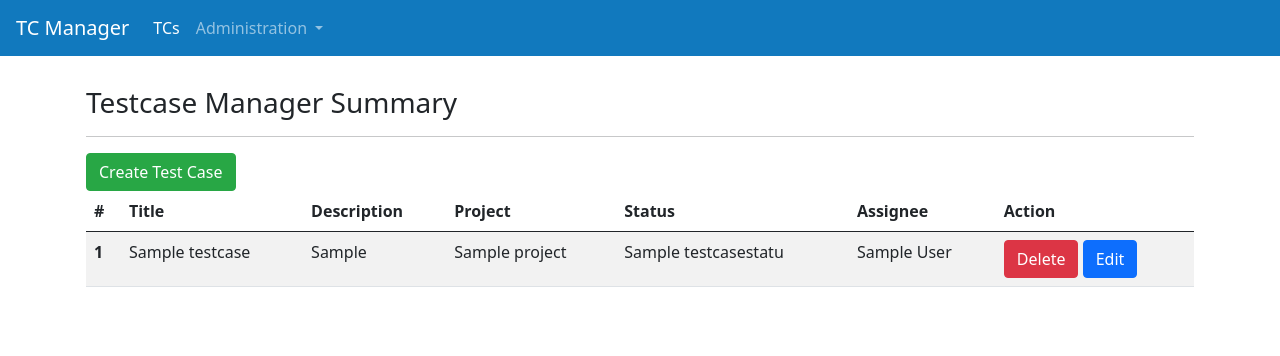
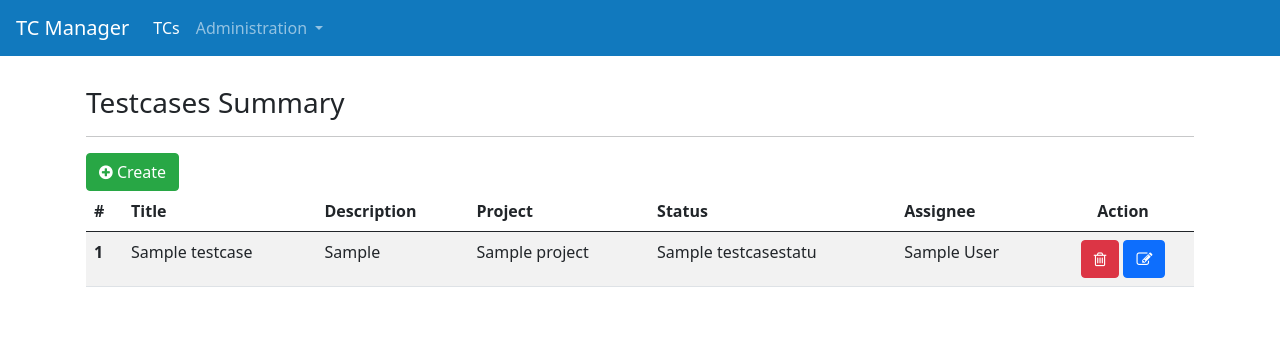
Before and after one commit to trucnt0/testcase-importer, a Django app: page / in a window 1280 px wide. Shown: the top 356 px of the page. Run offline with Django 3.2, Linux system fonts and the light colour scheme; tables that the repository leaves empty hold one stand-in row (values such as "Sample post"); some libraries are stand-ins or nearby versions.

Commit message:
impl edit

```diff
--- a/static/styles.css
+++ b/static/styles.css
@@ -1,3 +1,6 @@
+body {
+}
+
 .navbar {
     background-color: rgb(17, 121, 190) !important;
 }
--- a/tc_manager/admin.py
+++ b/tc_manager/admin.py
@@ -3,3 +3,4 @@ from .models import Project, TestCase, TestCaseStatus
 
 admin.site.register(Project)
 admin.site.register(TestCaseStatus)
+admin.site.register(TestCase)
--- a/tc_manager/templates/tc/index.html
+++ b/tc_manager/templates/tc/index.html
@@ -1,12 +1,12 @@
 {% extends "base.html" %}
 
 {% block content %}
-<h3>Testcase Manager Summary</h3>
+<h3>Testcases Summary</h3>
 <hr>
-<a href="#" data-action='add' onclick="onNewTestCaseClicked(this)" class="btn btn-success">Create Test Case</a>
-<input type="hidden" name="hdnTestCaseID">
+<a href="#" data-action='add' onclick="onCreatNew(this)" class="btn btn-success"><span><i class="fa fa-plus-circle"></i>
+        Create</span></a>
 
-<table class="table table-striped">
+<table class="table table-responsive table-striped">
     <thead>
         <tr>
             <th scope="col">#</th>
@@ -15,7 +15,7 @@
             <th scope="col">Project</th>
             <th scope="col">Status</th>
             <th scope="col">Assignee</th>
-            <th scope="col">Action</th>
+            <th style="text-align: center" scope="col">Action</th>
         </tr>
     </thead>
     <tbody>
@@ -27,20 +27,25 @@
             <td>{{tc.project.name}}</td>
             <td>{{tc.status.name}}</td>
             <td>{{tc.assignee.first_name}} {{tc.assignee.last_name}}</td>
-            <td>
-                <button class="btn btn-danger">Delete</button>
-                <button class="btn btn-primary">Edit</button>
+            <td style="text-align: center">
+                <button class="btn btn-danger"><span><i class="fa fa-trash-o"></i></span></button>
+                <button class="btn btn-primary" data-testcaseid="{{tc.id}}" data-toggle="modal"
+                    data-target="#modalTestCaseDetails">
+                    <span><i class="fa fa-pencil-square-o"></i></span>
+                </button>
             </td>
         </tr>
         {% endfor %}
     </tbody>
 </table>
-<form name="frmTCDetails" action="/create" method="POST">
-    <div class="modal fade" id="modalTCDetail" tabindex="-1" aria-labelledby="modalTCDetailLabel" aria-hidden="true">
+
+<form name="frmTestCaseDetails" action="save" method="POST" onsubmit="return onFormSubmit(this)">
+    <div class="modal fade" id="modalTestCaseDetails" tabindex="-1" aria-labelledby="modalTestCaseDetailsLabel"
+        aria-hidden="true">
         <div class="modal-dialog modal-lg modal-dialog-centered">
             <div class="modal-content">
                 <div class="modal-header">
-                    <h5 class="modal-title" id="modalTCDetailLabel"></h5>
+                    <h5 class="modal-title" id="modalTestCaseDetailsLabel"></h5>
                     <button type="button" class="close" data-dismiss="modal" aria-label="Close">
                         <span aria-hidden="true">&times;</span>
                     </button>
@@ -48,6 +53,7 @@
                 <div class="modal-body">
                     <form>
                         {% csrf_token %}
+                        <input type="hidden" name="testcaseID" id="hdnTestCaseID">
                         <div class="form-group">
                             <label for="txtTitle">Title (*)</label>
                             <input name="title" type="text" class="form-control" id="txtTitle" />
@@ -59,11 +65,9 @@
                         <div class="form-group">
                             <label for="slPriority">Priority</label>
                             <select name="priority" class="form-control" id="slPriority">
-                                <option>1</option>
-                                <option>2</option>
-                                <option>3</option>
-                                <option>4</option>
-                                <option>5</option>
+                                {% for p in priorities %}
+                                <option value="{{p}}">{{p}}</option>
+                                {% endfor %}
                             </select>
                         </div>
                         <div class="form-group">
@@ -97,8 +101,14 @@
                     </form>
                 </div>
                 <div class="modal-footer">
-                    <button type="button" class="btn btn-secondary" data-dismiss="modal">Close</button>
-                    <button type="submit" class="btn btn-primary">Save Changes</button>
+                    <button type="button" class="btn btn-secondary" data-dismiss="modal"><span><i
+                                class="fa fa-times-circle-o"></i> Cancel</span></button>
+                    <button name='action' type="submit" class="btn btn-primary" value="add">
+                        <span><i class="fa fa-save"></i> Save</span>
+                    </button>
+                    <button name='action' type="submit" class="btn btn-primary" value="edit">
+                        <span><i class="fa fa-save"></i> Edit</span>
+                    </button>
                 </div>
             </div>
         </div>
@@ -106,59 +116,54 @@
 </form>
 
 <script>
-    var modalTCDetail = $('#modalTCDetail'),
+    var modalTestCaseDetails = $('#modalTestCaseDetails'),
         title = $('#txtTitle'),
         steps = $('#txtSteps'),
         priority = $('#slPriority'),
         project = $('#slProject'),
-        status = $('#slStatus'),
-        assignee = $('#slAssignee'),
-        frmTestCaseDetails = $('#frmTestCaseDetails');
+        slStatus = $('#slStatus'),
+        assignee = $('#slAssignee');
 
     init();
 
     function init() {
-        $('#tcStatus').hide();
         $('#errorMsg').hide();
+        modalTestCaseDetails.on('show.bs.modal', onModalShown);
     }
 
-    function onNewTestCaseClicked(sender) {
+    function onModalShown(e) {
+        var testcaseID = $(e.relatedTarget).data('testcaseid');
+        $('#hdnTestCaseID').val(testcaseID);
+        $('#modalTestCaseDetailsLabel').text('Edit Test Case');
+        $.ajax({ url: `/${testcaseID}`, method: 'GET' })
+            .then(function (response) {
+                var tc = response[0].fields;
+                title.val(tc.title);
+                steps.val(tc.reproduce_step);
+                priority.val(tc.priority);
+                assignee.val(tc.assignee);
+                slStatus.val(tc.status);
+                project.val(tc.project);
+            });
+    }
+
+    function onCreatNew(sender) {
         $('#errorMsg').hide();
-        $('#modalTCDetailLabel').text('Add New Testcase');
         $('#hdnTestCaseID').val(0);
-        modalTCDetail.modal();
+        $('#modalTestCaseDetailsLabel').text('Create Test Case');
+        modalTestCaseDetails.modal();
     }
 
     function isValid() {
         return title.val() && steps.val();
     }
 
-    function onSaveChange(sender) {
+    function onFormSubmit(e) {
         if (!isValid()) {
             $('#errorMsg').show();
-            return;
+            return false;
         }
-
-        var currentTestCaseID = $('#hdnTestCaseID').val();
-        // if (currentTestCaseID) {
-        //     //EDIT
-        // }
-        // else {
-        //     $.ajax({
-        //         url: '/create_test_case',
-        //         method: 'POST',
-        //         data: {
-        //             title: title.val(),
-        //             steps: steps.val(),
-        //             projectID: project.val(),
-        //             assigneeID: assignee.val()
-        //         }
-        //     }).then(function(response){
-        //         frmTestCases.submit();
-        //     }).fail(function(error){
-        //         console.error(error);
-        //     })
-        // }
+        return true;
     }
 
 </script>
--- a/tc_manager/urls.py
+++ b/tc_manager/urls.py
@@ -3,5 +3,6 @@ from . import views
 
 urlpatterns = [
     path('', views.index, name='index'),
-    path('create', views.create, name='create')
+    path('<int:testcase_id>/', views.get, name='get'),
+    path('save', views.save, name='save')
 ]
--- a/tc_manager/views.py
+++ b/tc_manager/views.py
@@ -1,7 +1,10 @@
+import json
 from django.shortcuts import render, redirect
 from django.http import HttpResponse
+from django.http import JsonResponse
 from django.contrib.auth.models import User
 from django.utils.timezone import now
+from django.core import serializers
 from .models import Project, TestCaseStatus, TestCase
 
 def index(request):
@@ -9,31 +12,63 @@ def index(request):
     assignees = User.objects.all()
     test_cases = TestCase.objects.all()
     status = TestCaseStatus.objects.all()
+
     model = {
         "projects": projects,
         "assignees": assignees,
         "test_cases": test_cases,
-        "status": status
+        "status": status,
+        "priorities": [1,2,3,4,5,6,7,8,9]
     }
 
     return render(request, 'tc/index.html', model)
 
-def create(request):
+def get(request, testcase_id):
+    result = TestCase.objects.filter(pk=testcase_id)
+    response = serializers.serialize("json", result)
+    return HttpResponse(response, content_type="application/json")
+
+def save(request):
     if request.method == "POST":
-        new_testcase = {
+        testcase = {
             "title": request.POST.get('title'),
             "steps": request.POST.get('steps'),
             "project_id": request.POST.get("projectID"),
             "assignee_id": request.POST.get("assigneeID"),
-            "priority": 1
+            "status_id": request.POST.get('statusID'),
+            "priority": request.POST.get('priority')
         }
-        create_test_case(new_testcase)
+
+        action = request.POST.get('action')
+
+        if action == 'edit':
+            id = request.POST.get('testcaseID')
+            edit_test_case(id, testcase)
+        elif action == 'add':
+            create_test_case(testcase)
 
     return redirect('/')
 
-def create_test_case(model):
+def edit_test_case(id, model):
+    print('Editing testcase',id)
     assignee = User.objects.get(pk=model['assignee_id'])
     project = Project.objects.get(pk=model['project_id'])
+    status = TestCaseStatus.objects.get(pk=model['status_id'])
+
+    tc = TestCase.objects.filter(pk=id).first()
+    tc.title = model['title']
+    tc.reproduce_step = model['steps']
+    tc.assignee = assignee
+    tc.project = project
+    tc.status = status
+    tc.priority = model['priority']
+    tc.save()
+
+def create_test_case(model):
+    print('Create new testcase')
+    assignee = User.objects.get(pk=model['assignee_id'])
+    project = Project.objects.get(pk=model['project_id'])
+    status = TestCaseStatus.objects.filter(pk=1).get()
 
     tc = TestCase()
     tc.title = model['title']
@@ -42,5 +77,5 @@ def create_test_case(model):
     tc.created_date = now()
     tc.assignee = assignee
     tc.project = project
-    tc.status = TestCaseStatus.objects.filter(pk=1).get()
+    tc.status = status
     tc.save()
--- a/templates/base.html
+++ b/templates/base.html
@@ -10,6 +10,7 @@
     <link rel="stylesheet" href="https://stackpath.bootstrapcdn.com/bootstrap/5.0.0-alpha1/css/bootstrap.min.css"
         integrity="sha384-r4NyP46KrjDleawBgD5tp8Y7UzmLA05oM1iAEQ17CSuDqnUK2+k9luXQOfXJCJ4I" crossorigin="anonymous">
     <link rel="stylesheet" href="https://ajax.googleapis.com/ajax/libs/jqueryui/1.12.1/themes/smoothness/jquery-ui.css">
+    <link rel="stylesheet" href="https://stackpath.bootstrapcdn.com/font-awesome/4.7.0/css/font-awesome.min.css">
     <link rel="stylesheet" href="{% static "/styles.css" %}">
     <script src="https://ajax.googleapis.com/ajax/libs/jquery/3.5.1/jquery.min.js"></script>
     <script src="https://ajax.googleapis.com/ajax/libs/jqueryui/1.12.1/jquery-ui.min.js"></script>
```
